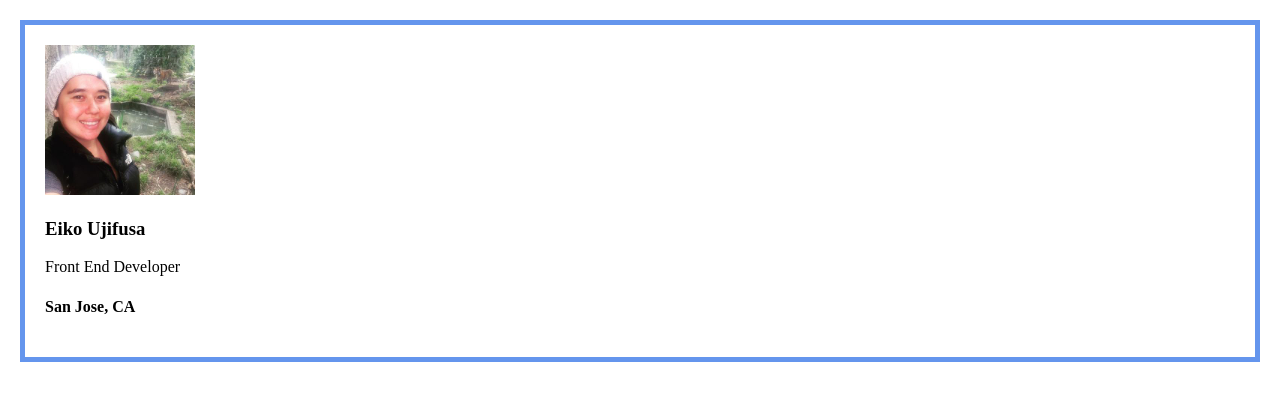
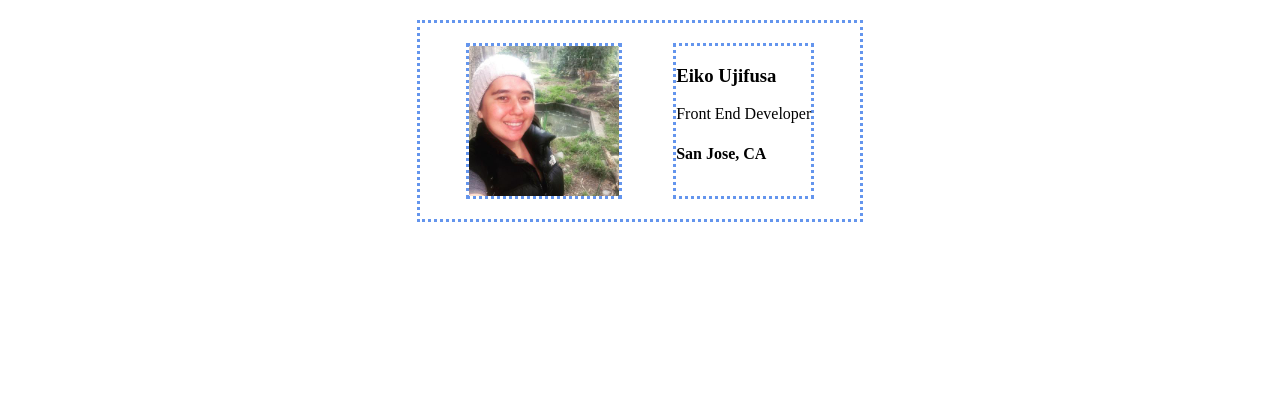
Before and after one commit to eikouji/digital-business-card, a plain HTML site: page index.html in a window 1280 px wide. Drawn offline with Linux system fonts and the light colour scheme.

Commit message:
added blue dotted borders to act as spacing guides

```diff
--- a/index.html
+++ b/index.html
@@ -10,14 +10,16 @@
 
     </head>
     <body>
-        <div class="card">
+        <div class="card border-deco">
             <img
-                class="avatar"
+                class="avatar border-deco"
                 src="src/images/face-pic-me.jpg"
                 alt="Eiko, the developer of this app, smiling">
-            <h3>Eiko Ujifusa</h3>
-            <p>Front End Developer</p>
-            <h4>San Jose, CA</h4>
+            <div class="border-deco">
+                <h3>Eiko Ujifusa</h3>
+                <p>Front End Developer</p>
+                <h4>San Jose, CA</h4>
+            </div>
         </div>
 
     </body>
--- a/src/styles.css
+++ b/src/styles.css
@@ -8,6 +8,17 @@ body {
 }
 
 .card {
-    border: 5px cornflowerblue solid;
+    width: 400px;
+    /* centers card in middle of page */
+    margin-left: auto;
+    margin-right: auto;
+
     padding: 20px;
+    display: flex;
+    justify-content: space-around;
 }
+
+.border-deco {
+    border: 3px cornflowerblue dotted;
+
+}
```
